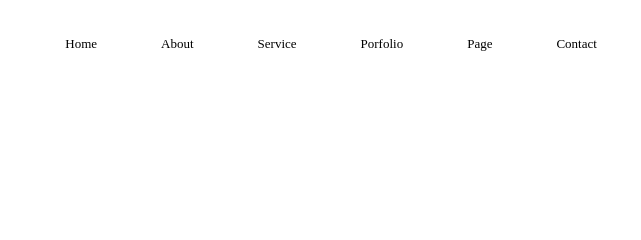
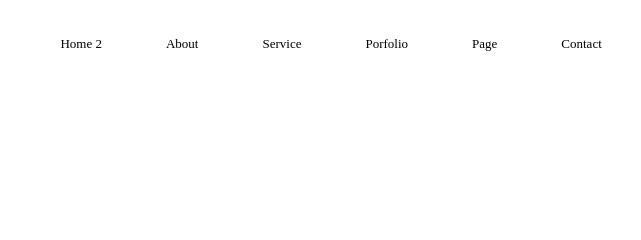
Before and after one commit to joynal05/new-dev, a plain HTML site: page moni work/project-1/index.html in a window 1280 px wide. Shown: the top 240 px of the page, 393-1034 px from the left. Drawn offline with Linux system fonts and the light colour scheme.

Commit message:
text problem

```diff
--- a/moni work/project-1/index.html
+++ b/moni work/project-1/index.html
@@ -16,7 +16,7 @@
         </div>
         <div class="menu">
             <ul>
-                <li><a href="#">Home</a></li>
+                <li><a href="#">Home 2</a></li>
                 <li><a href="#">About</a></li>
                 <li><a href="#">Service</a></li>
                 <li><a href="#">Porfolio</a></li>
```
